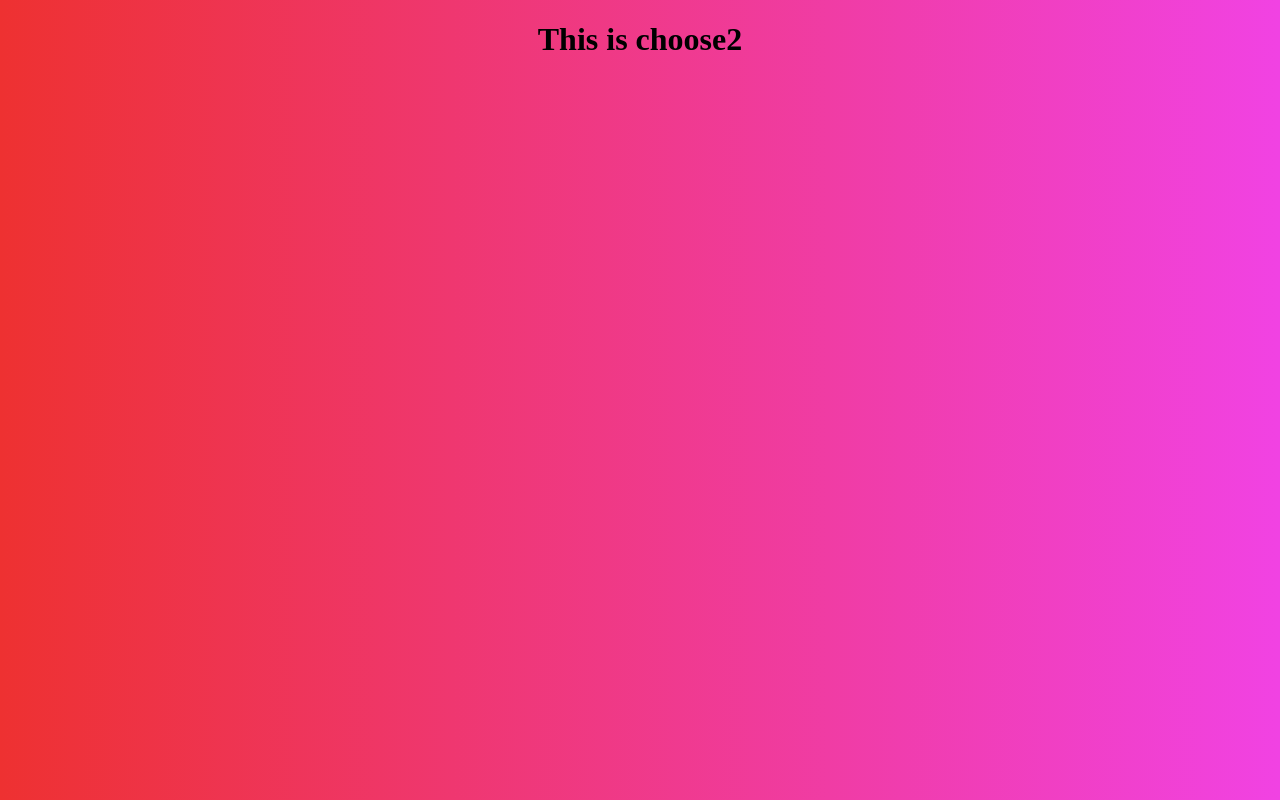
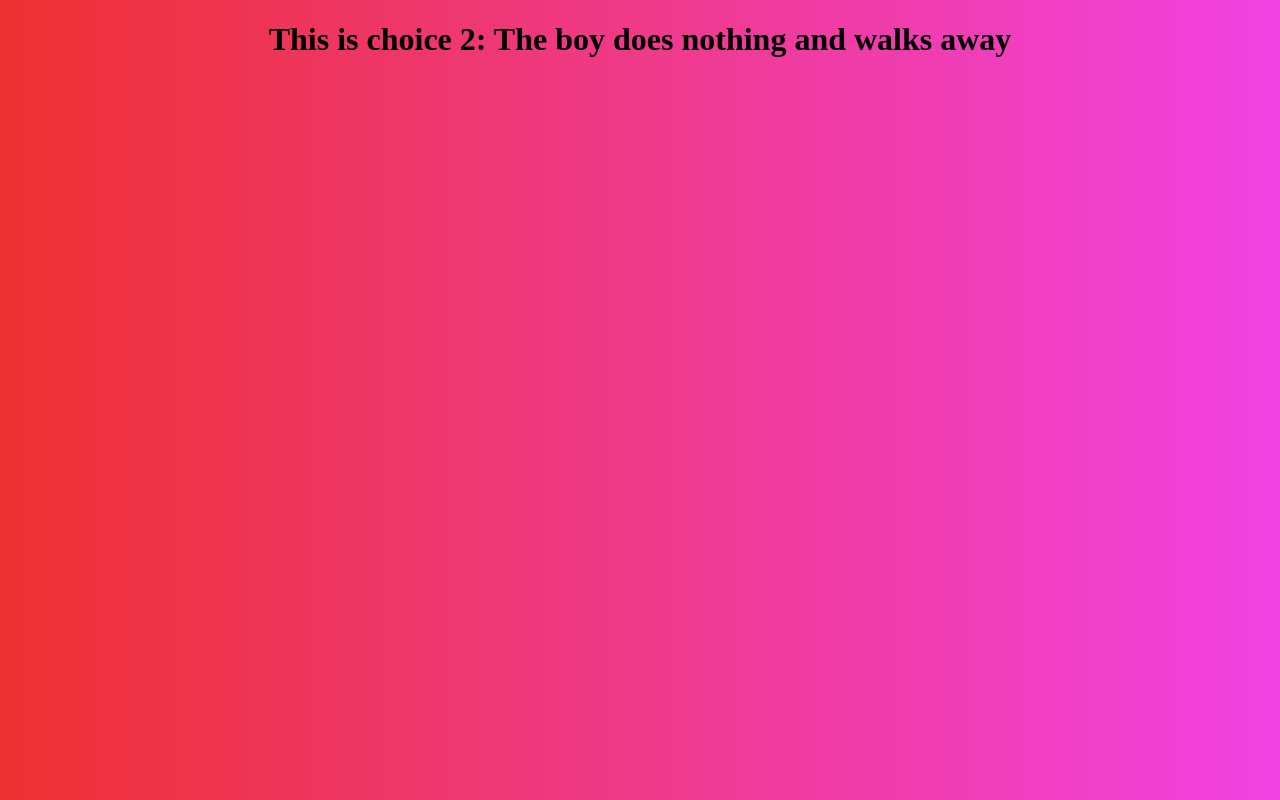
Before and after one commit to JasminWise/Tell-a-Story, a plain HTML site: page choose2.html in a window 1280 px wide. Drawn offline with Linux system fonts and the light colour scheme.

Commit message:
half way

```diff
--- a/choose2.html
+++ b/choose2.html
@@ -3,10 +3,11 @@
         <head>
             <link href="style.css" rel="stylesheet">
            <title>
-
+                <h3> The boy does nothing and walks away</h3>
            </title>
         </head>
         <body>
-            <h1>This is choose2</h1>
+            <h1>This is choice 2: The boy does nothing and walks away</h1>
+            <h3></h3>
         </body>
     </html>
```
